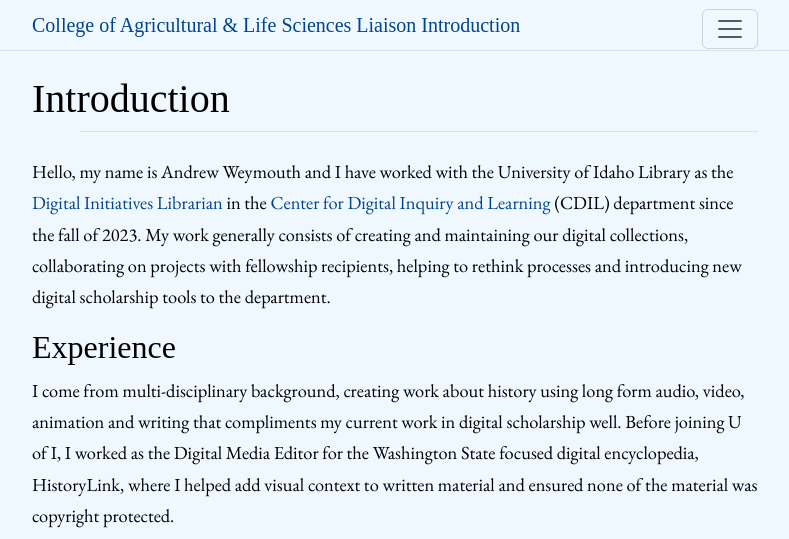
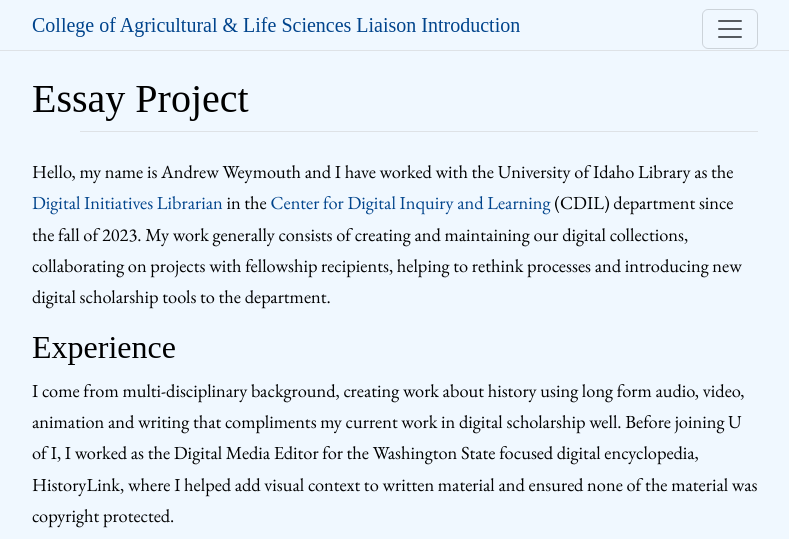
Before and after one commit to aweymo-ui/inuit_story, a Jekyll site: the page built from content/1_intro.md, in a window 1280 px wide and 900 px high, cut to the strip 0-539 px from the top of the window. Shown: the whole strip, without its empty margins (245-1034 px from the left). Built offline with Jekyll 4.4.1, drawn with Linux system fonts in a browser that asks for light colours; some web fonts are replaced.

Commit message:
get up to speed

```diff
--- a/content/1_intro.md
+++ b/content/1_intro.md
@@ -1,6 +1,6 @@
 ---
-title: Introduction
-nav: Introduction
+title: Essay Project
+nav: Essay
 gallery: true
 ---
 
```
Also changed, not shown: 10 other files.
